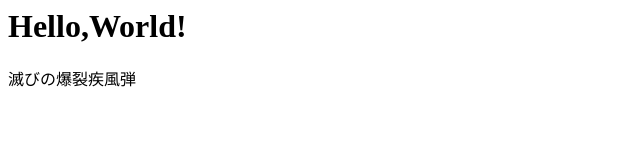
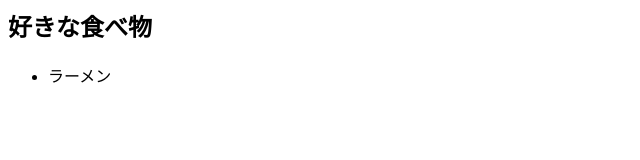
Before and after one commit to ito-akito/No1, a plain HTML site: page index.html in a window 1280 px wide. Shown: the whole page, without its empty margins (0-640 px from the left). Drawn offline with Linux system fonts and the light colour scheme.

Commit message:
好きな食べ物

```diff
--- a/index.html
+++ b/index.html
@@ -1,9 +1,11 @@
 <html>
-    <head>
-        <title>Hello, World!</title>
-    </head>
-    <body>
-        <h1> Hello,World!</h1>
-        <p>滅びの爆裂疾風弾</p>
-    </body>
+
+<body>
+    <h2>好きな食べ物</h2>
+    <ul>
+        <li>ラーメン</li>
+    </ul>
+
+</body>
+
 </html>
```
